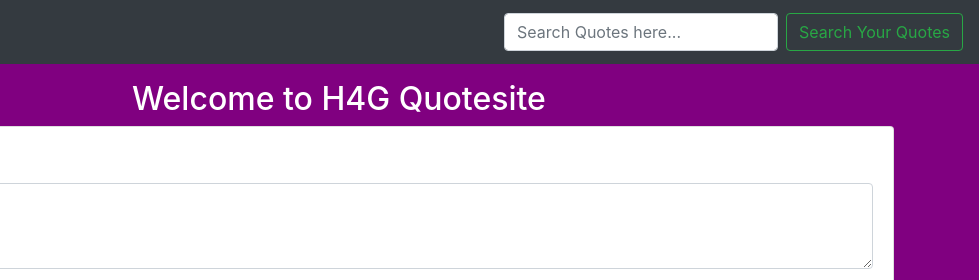
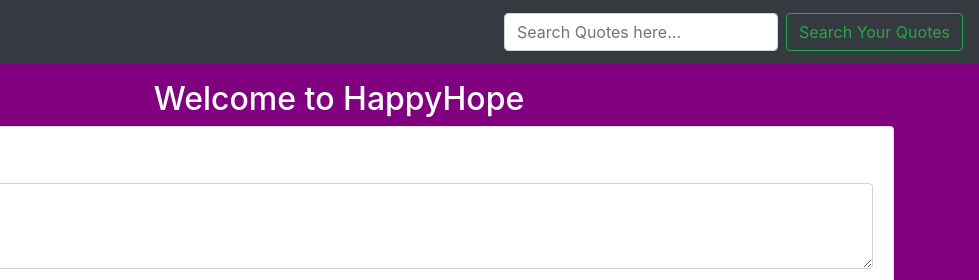
Before and after one commit to Harish141103/Quotesite, a plain HTML site: page html files/userquote.htm in a window 1280 px wide. Shown: the top 280 px of the page, 301-1280 px from the left. Drawn offline with Linux system fonts and the light colour scheme.

Commit message:
Update userquote.htm

```diff
--- a/html files/userquote.htm
+++ b/html files/userquote.htm
@@ -36,7 +36,7 @@ justify-content: center;
         </div>
     </nav>
     <div class="container my-3">
-        <h2 class="text-center">Welcome to H4G Quotesite</h2>
+        <h2 class="text-center">Welcome to HappyHope</h2>
         <div class="card">
             <div class="card-body">
                 <h5 class="card-title">Lets Display Your Own Quote</h5>
```
